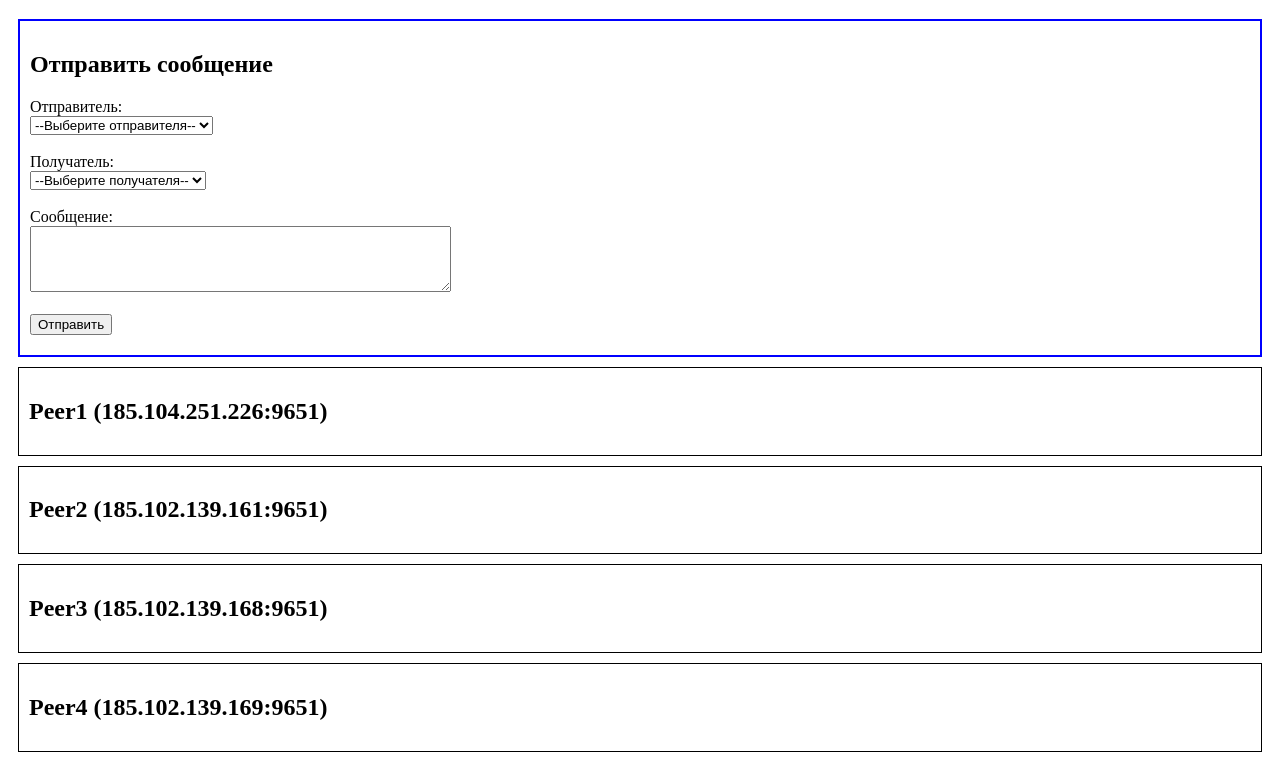
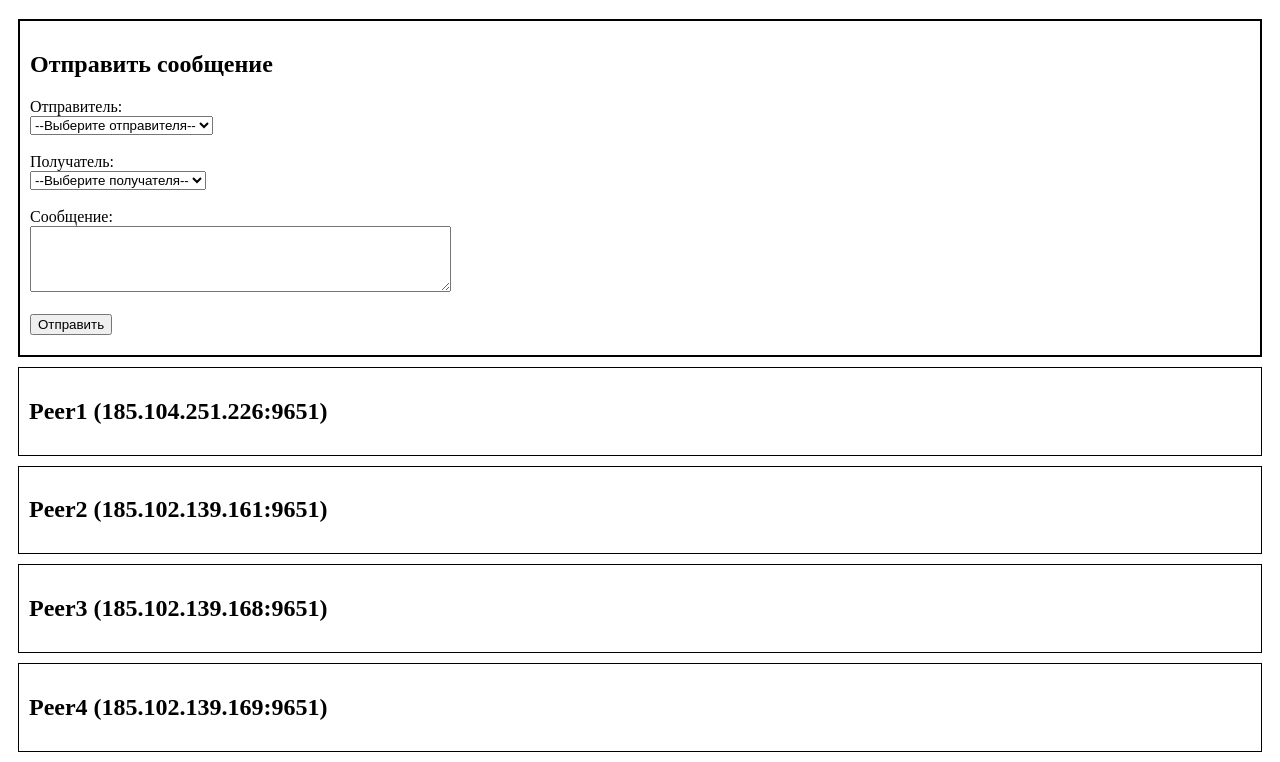
Before and after one commit to fullcringemaker/-omputer-Networks, a plain HTML site: page Lab3/ind_get.html in a window 1280 px wide. Shown: the part 61-823 px from the top of the page. Drawn offline with Linux system fonts and the light colour scheme.

Commit message:
Update ind_get.html

```diff
--- a/Lab3/ind_get.html
+++ b/Lab3/ind_get.html
@@ -9,7 +9,7 @@
     <h1>Одноранговая Сетевая Служба - Сообщения</h1>
 
     <!-- Форма для отправки сообщений -->
-    <div style="border: 2px solid blue; padding: 10px; margin: 10px;">
+    <div style="border: 2px solid black; padding: 10px; margin: 10px;">
         <h2>Отправить сообщение</h2>
         <form id="sendMessageForm">
             <label for="sender">Отправитель:</label><br>
```
